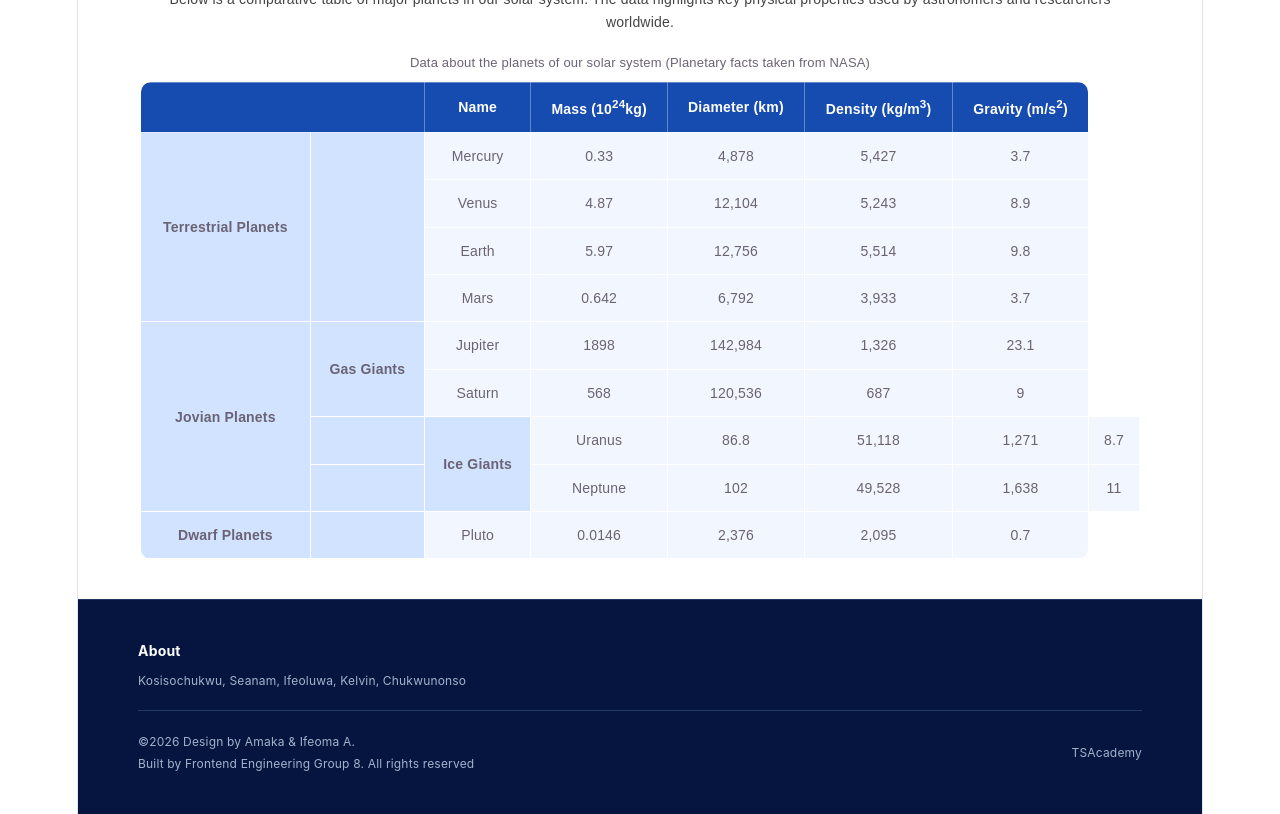
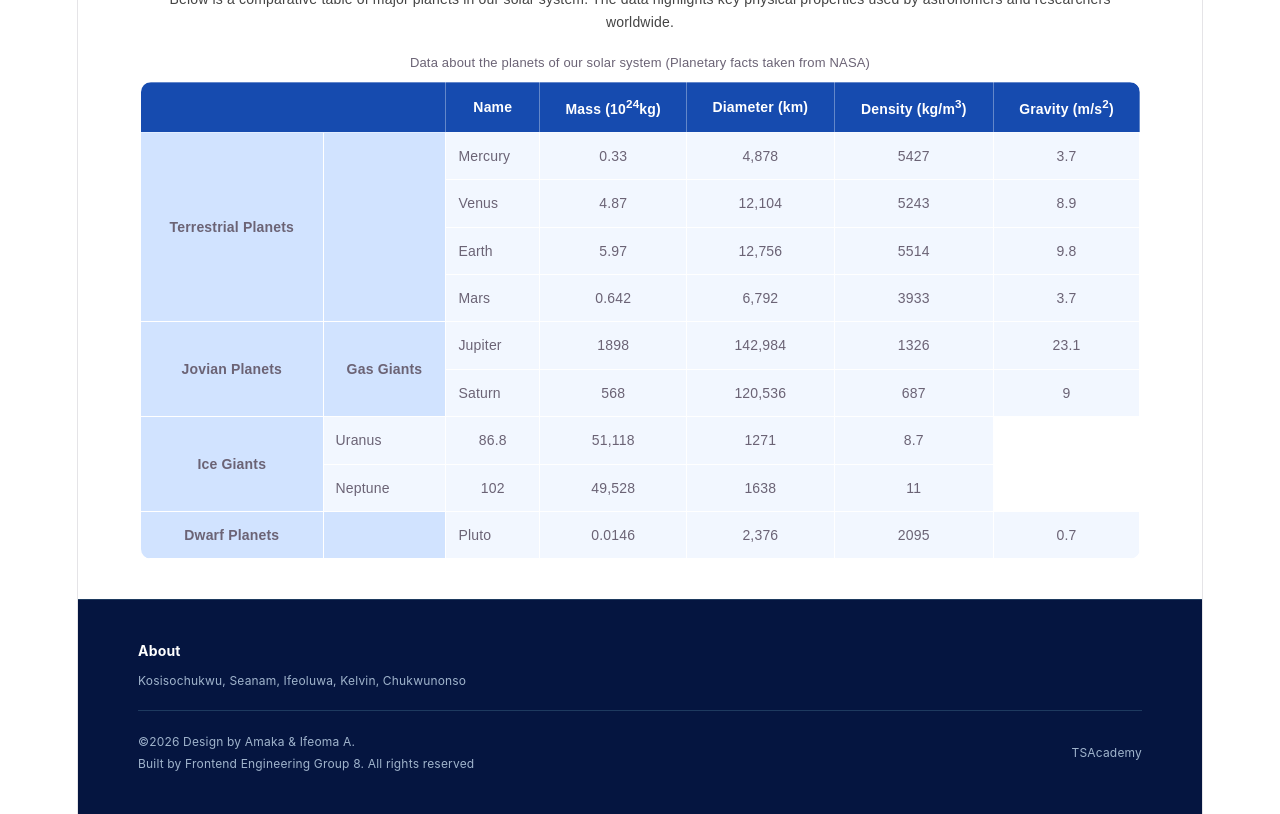
Before and after one commit to Okk-Bryte/frontend-engineering-group-8, a React (Vite) app: page / in a window 1280 px wide. Shown: the part 2220-3034 px from the top of the page. Built offline with nearby package versions, Linux system fonts and the light colour scheme.

Commit message:
Simplify planet rendering logic in Table.jsx
Refactor planet mapping in Table component for cleaner code.

```diff
--- a/src/components/Table/Table.jsx
+++ b/src/components/Table/Table.jsx
@@ -28,48 +28,30 @@ function PlanetTable() {
 
           <tbody>
             {TABLE_DATA.map((group, gi) =>
-              group.planets.map((planet, pi) => {
-                let extraRows = 0;
-
-                if (
-                  gi + 1 < TABLE_DATA.length &&
-                  TABLE_DATA[gi + 1].category === null
-                ) {
-                  extraRows = TABLE_DATA[gi + 1].planets.length;
-                }
-
-                return (
+              group.planets.map((planet, pi) => (
                 <tr key={`${gi}-${pi}`}>
                   {/* Category */}
                   {pi === 0 && group.category && (
-                      <td
-                        className="cat-cell"
-                        rowSpan={group.planets.length + extraRows}
-                      >
+                    <td className="cat-cell" rowSpan={group.planets.length}>
                       {group.category}
                     </td>
                   )}
 
-                    {!group.category && <td className="cat-cell"></td>}
-
                   {/* Subcategory */}
-                    {pi === 0 && group.subCategory ? (
+                  {pi === 0 && (
                     <td className="cat-cell" rowSpan={group.planets.length}>
-                        {group.subCategory}
+                      {group.subCategory || ""}
                     </td>
-                    ) : !group.subCategory && pi === 0 ? (
-                      <td className="cat-cell" rowSpan={group.planets.length}></td>
-                    ) : null}
+                  )}
 
                   {/* Planet Data */}
-                    <td>{planet.name}</td>
-                    <td>{planet.mass}</td>
-                    <td>{planet.diameter.toLocaleString()}</td>
-                    <td>{planet.density.toLocaleString()}</td>
-                    <td>{planet.gravity}</td>
+                  <td className="name-cell">{planet.name}</td>
+                  <td className="num-cell">{planet.mass}</td>
+                  <td className="num-cell">{planet.diameter.toLocaleString()}</td>
+                  <td className="num-cell">{planet.density}</td>
+                  <td className="num-cell">{planet.gravity}</td>
                 </tr>
-                );
-              })
+              ))
             )}
           </tbody>
         </table>
```
Lines whose indentation alone changed are shown as unchanged.
